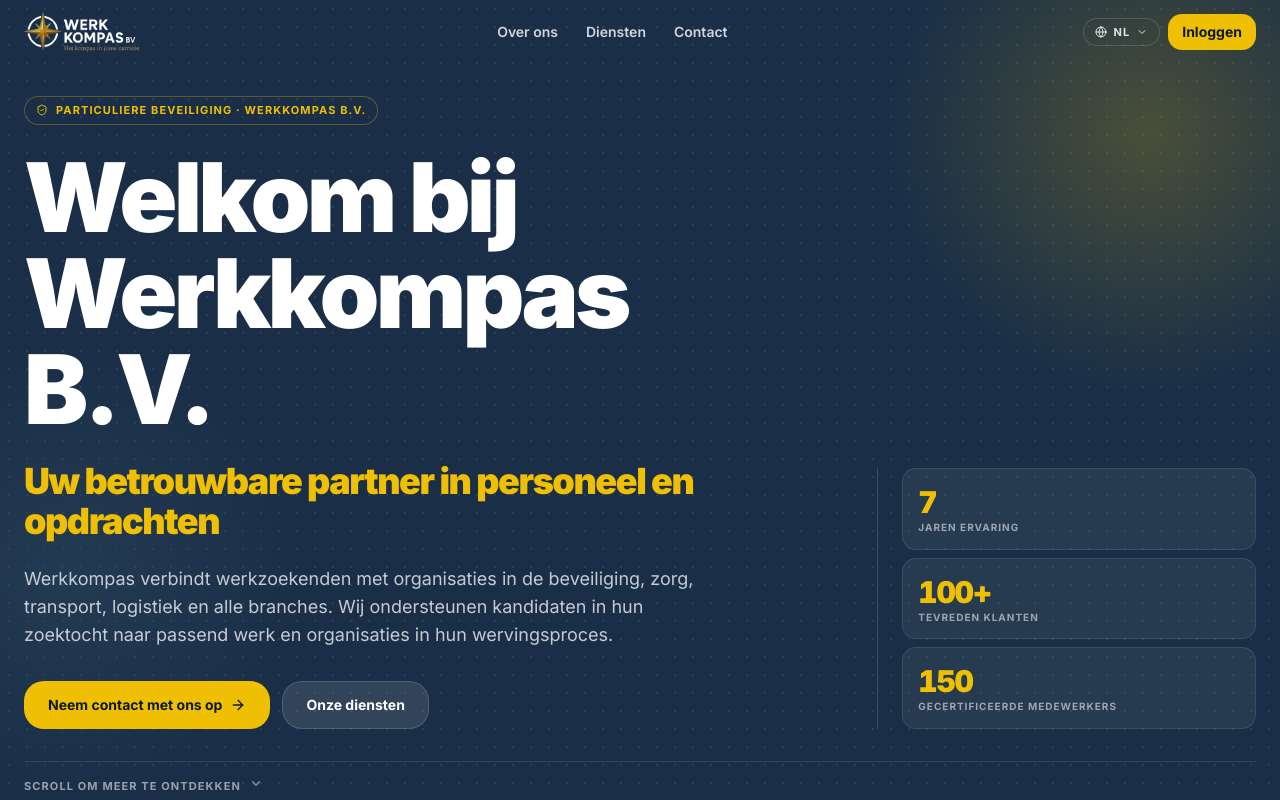
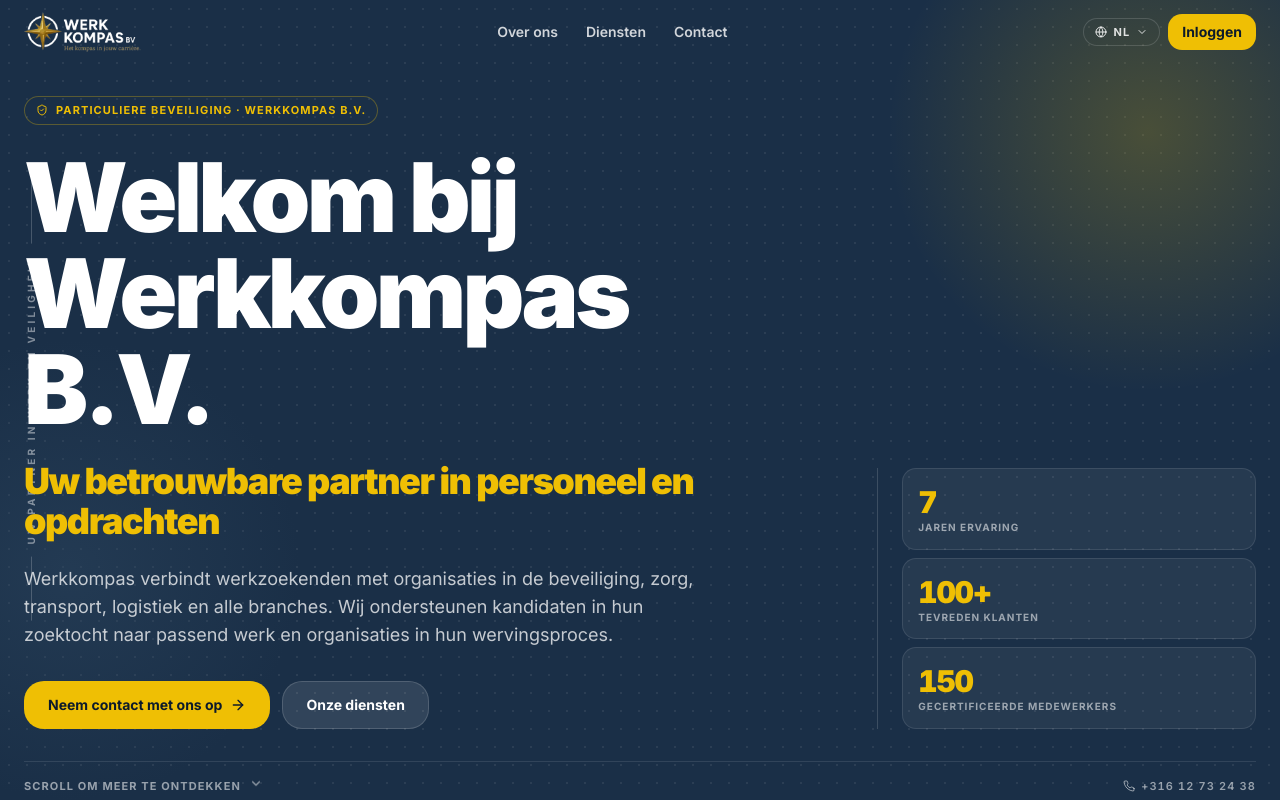
Before and after one commit to da7a90-backup/werkkompas, a Next.js app: page / in a window 1280 px wide. Shown: the top 800 px of the page. Built offline with nearby package versions, Linux system fonts and the light colour scheme.

Commit message:
Fix: restore hero rail + corner with real werkkompasbv.nl content

```diff
--- a/src/app/page.tsx
+++ b/src/app/page.tsx
@@ -1,6 +1,6 @@
 "use client";
 
-import { ArrowRight, ChevronDown, ShieldCheck } from "lucide-react";
+import { ArrowRight, ChevronDown, Phone, ShieldCheck } from "lucide-react";
 import { useT } from "@/lib/i18n";
 
 import { MarketingNav } from "@/components/marketing/MarketingNav";
@@ -38,6 +38,18 @@
               "radial-gradient(closest-side, rgba(46,72,98,0.45), rgba(46,72,98,0))",
           }}
         />
+
+        {/* Vertical brand rail — uses the actual page-title strapline from werkkompasbv.nl */}
+        <div className="pointer-events-none absolute left-6 top-1/2 hidden lg:flex -translate-y-1/2 flex-col items-center gap-3">
+          <span className="h-16 w-px bg-white/20" />
+          <span
+            className="text-[10px] font-bold uppercase tracking-[0.32em] text-white/45 whitespace-nowrap"
+            style={{ writingMode: "vertical-rl", transform: "rotate(180deg)" }}
+          >
+            Uw partner in werk en veiligheid
+          </span>
+          <span className="h-16 w-px bg-white/20" />
+        </div>
 
         <div className="container-app relative flex-1 flex flex-col pt-24 lg:pt-24 pb-10 lg:pb-6">
           <div className="flex-1 flex flex-col justify-center">
@@ -105,14 +117,21 @@
           </div>
           </div>
 
-          {/* Bottom row: scroll cue */}
-          <div className="mt-10 lg:mt-8 flex items-end justify-start border-t border-white/10 pt-5 lg:pt-4 text-[11px] uppercase tracking-widest text-white/55">
+          {/* Bottom row: scroll cue + real contact number from werkkompasbv.nl */}
+          <div className="mt-10 lg:mt-8 flex items-end justify-between border-t border-white/10 pt-5 lg:pt-4 text-[11px] uppercase tracking-widest text-white/55">
             <a
               href="#cijfers"
               className="inline-flex items-center gap-2 font-bold hover:text-white/85"
             >
               <span>{t("mk_scroll")}</span>
               <ChevronDown size={14} className="animate-bounce" />
+            </a>
+            <a
+              href={`tel:${t("mk_contact_phone_value").replace(/\s/g, "")}`}
+              className="hidden sm:inline-flex items-center gap-1.5 font-semibold tabular hover:text-white/85"
+            >
+              <Phone size={12} />
+              {t("mk_contact_phone_value")}
             </a>
           </div>
         </div>
```
